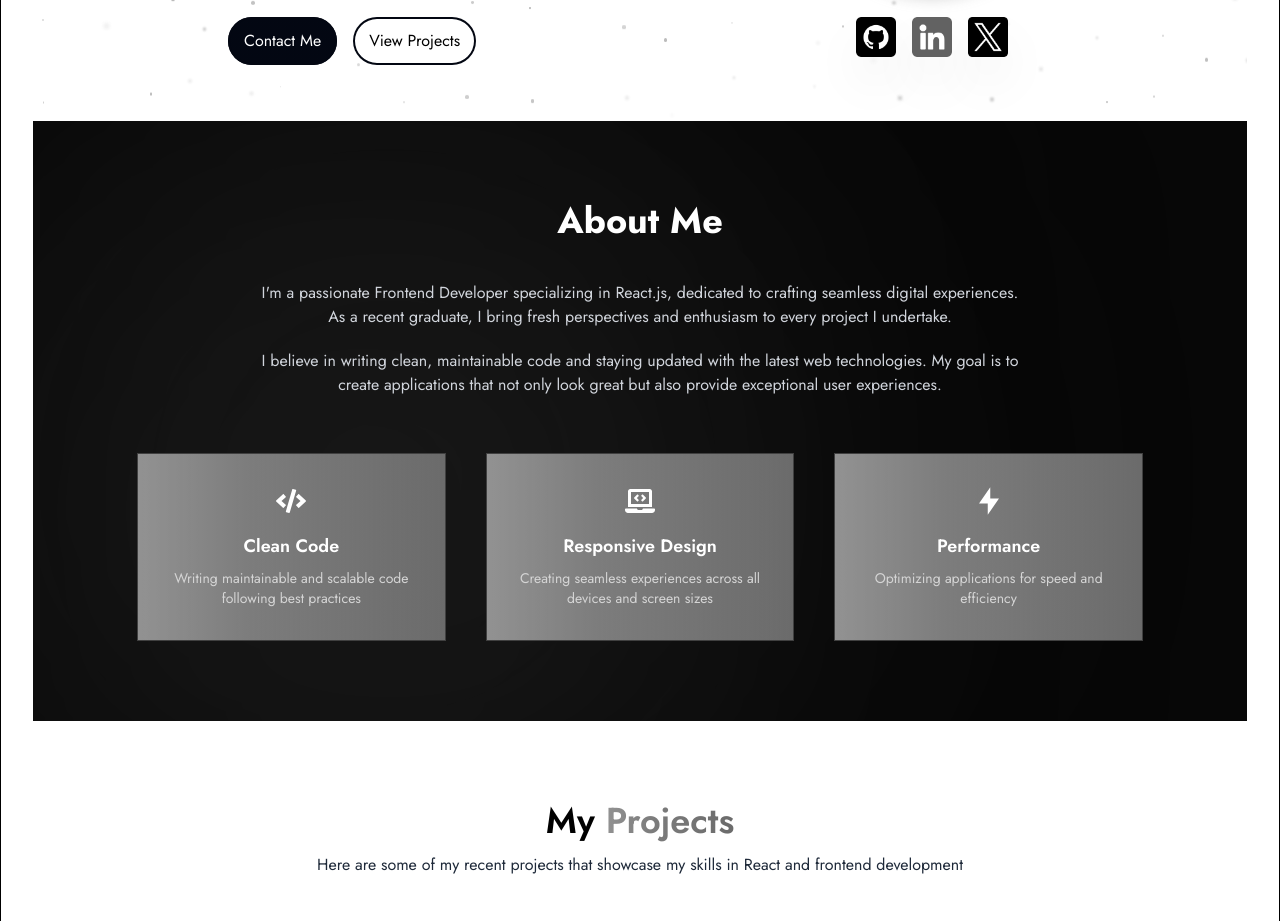
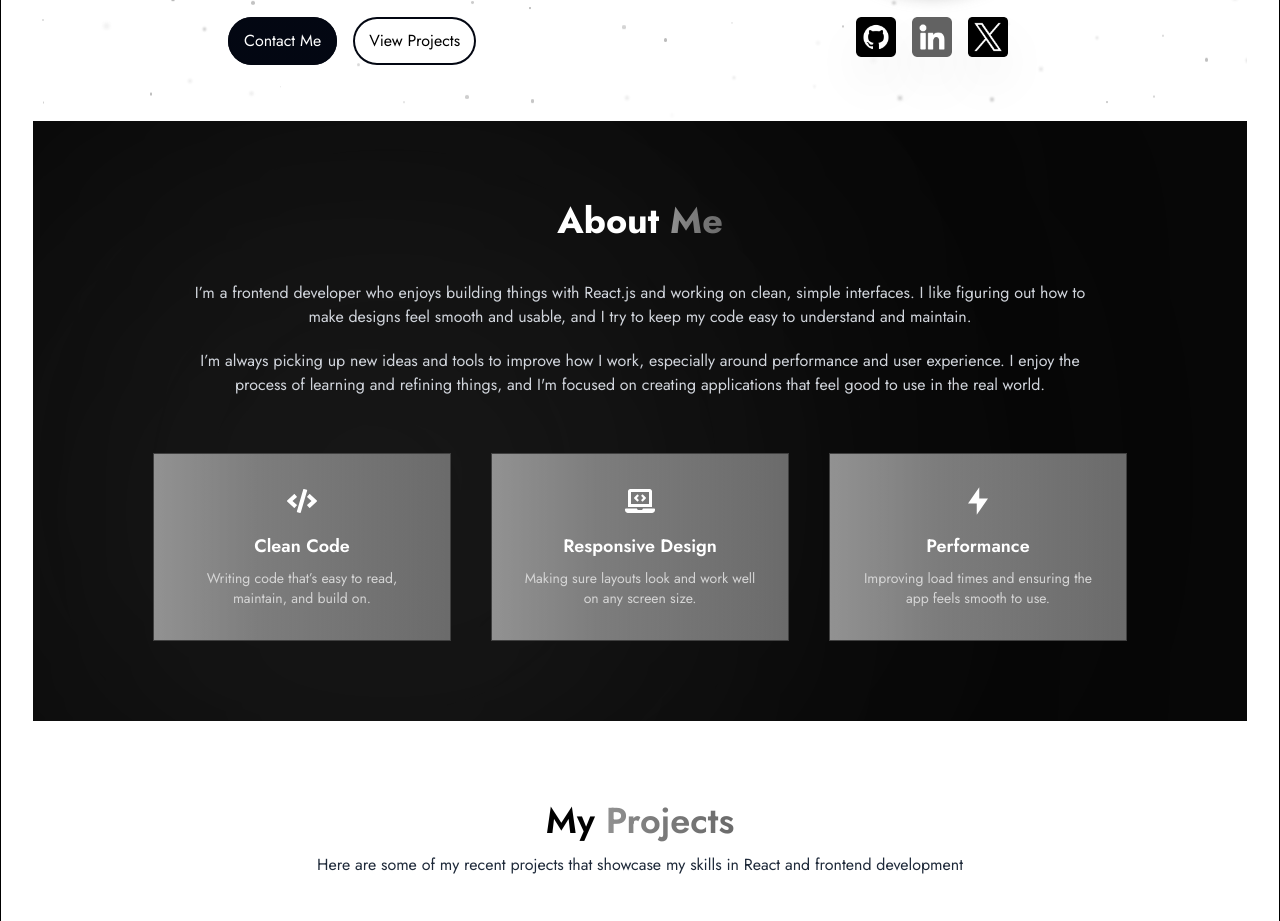
Before and after one commit to usanjay/portfolio, a React (Vite) app: page / in a window 1280 px wide. Shown: the part 420-1341 px from the top of the page. Built offline with nearby package versions, Linux system fonts and the light colour scheme.

Commit message:
update - about me section styles

```diff
--- a/package.json
+++ b/package.json
@@ -24,14 +24,14 @@
     "react-icons": "^5.5.0",
     "react-responsive": "^10.0.1",
     "react-router": "^7.9.6",
-    "react-router-dom": "^7.9.6",
-    "tailwindcss": "^4.1.17"
+    "react-router-dom": "^7.9.6"
   },
   "devDependencies": {
     "@eslint/js": "^9.39.1",
     "@types/react": "^19.2.2",
     "@types/react-dom": "^19.2.2",
     "@vitejs/plugin-react": "^5.1.0",
+    "autoprefixer": "^10.4.22",
     "babel-plugin-react-compiler": "^1.0.0",
     "eslint": "^9.39.1",
     "eslint-plugin-react-hooks": "^7.0.1",
@@ -39,6 +39,7 @@
     "globals": "^16.5.0",
     "prettier": "^3.7.2",
     "prettier-plugin-tailwindcss": "^0.7.1",
+    "tailwindcss": "^4.1.17",
     "vite": "^7.2.2"
   }
 }
--- a/src/home/about/AboutFeatures.jsx
+++ b/src/home/about/AboutFeatures.jsx
@@ -1,4 +1,3 @@
-// AboutFeatures.jsx
 import React from "react";
 import { FaCode, FaLaptopCode } from "react-icons/fa";
 import { RiFlashlightFill } from "react-icons/ri";
@@ -8,45 +7,35 @@ function AboutFeatures() {
     {
       icon: <FaCode className="text-3xl" />,
       title: "Clean Code",
-            desc: "Writing maintainable and scalable code following best practices",
+      desc: "Writing code that’s easy to read, maintain, and build on.",
     },
     {
       icon: <FaLaptopCode className="text-3xl" />,
       title: "Responsive Design",
-            desc: "Creating seamless experiences across all devices and screen sizes",
+      desc: "Making sure layouts look and work well on any screen size.",
     },
     {
       icon: <RiFlashlightFill className="text-3xl" />,
       title: "Performance",
-            desc: "Optimizing applications for speed and efficiency",
+      desc: "Improving load times and ensuring the app feels smooth to use.",
     },
   ];
 
   return (
-        <div className="grid grid-cols-1 md:grid-cols-3 gap-10 md:px-10 lg:px-20 mt-10">
+    <div className="grid grid-cols-1 md:grid-cols-3 gap-10 mt-10 lg:px-20">
       {features.map((f, i) => (
         <div
           key={i}
           className={`
                         group border border-gray-700
                         p-8 text-center flex flex-col items-center
-                        transition-all duration-300 ease-in
-
-                        /* Mobile: always gradient */
+                        transition-all duration-300 ease-in md:hover:scale-105
                         gradient-bg-color sm:grayscale-100 hover:grayscale-0
-
-                        /* Hover scaling on desktop */
-                        md:hover:scale-105
                     `}
         >
-                    {/* icon wrapper */}
-                    <div className="text-white mb-4 group-hover:animate-shake">
-                        {f.icon}
-                    </div>
+          <div className="text-white mb-4 duration-300 ease-in ">{f.icon}</div>
 
-                    <h3 className="text-lg font-semibold text-white mb-2">
-                        {f.title}
-                    </h3>
+          <h3 className="text-lg font-semibold text-white mb-2">{f.title}</h3>
           <p className="text-gray-300 text-sm">{f.desc}</p>
         </div>
       ))}
--- a/src/home/about/AboutMe.jsx
+++ b/src/home/about/AboutMe.jsx
@@ -1,33 +1,38 @@
 // AboutMe.jsx
 import React from "react";
 import Background from "./Background";
-import AboutFeatures from "./AboutFeatures";   // <-- new component
+import AboutFeatures from "./AboutFeatures";
 
 function AboutMe() {
   return (
-        <section id="about" className="px-6 py-20 relative">
+    <section id="about" className=" py-20 relative">
       <Background className="bg-gray-950 grayscale-100" />
 
+      <div className="max-w-7xl mx-auto px-6 md:px-10 ">
         <h2 className="text-3xl md:text-4xl font-bold text-center mb-10 text-white">
-                About Me
+          About{"  "}
+          <span className="gradient-text sm:grayscale-100 sm:hover:grayscale-0  ">
+            Me
+          </span>
         </h2>
 
-            <div className="max-w-3xl mx-auto text-center text-gray-300 space-y-5 mb-14">
+        <div className="max-w-4xl mx-auto text-center text-gray-300 space-y-5 mb-14">
           <p>
-                    I'm a passionate Frontend Developer specializing in React.js,
-                    dedicated to crafting seamless digital experiences. As a recent
-                    graduate, I bring fresh perspectives and enthusiasm to every project I
-                    undertake.
+            I’m a frontend developer who enjoys building things with React.js
+            and working on clean, simple interfaces. I like figuring out how to
+            make designs feel smooth and usable, and I try to keep my code easy
+            to understand and maintain.
           </p>
           <p>
-                    I believe in writing clean, maintainable code and staying updated with
-                    the latest web technologies. My goal is to create applications that
-                    not only look great but also provide exceptional user experiences.
+            I’m always picking up new ideas and tools to improve how I work,
+            especially around performance and user experience. I enjoy the
+            process of learning and refining things, and I'm focused on creating
+            applications that feel good to use in the real world.
           </p>
         </div>
 
-            {/* Features Component */}
         <AboutFeatures />
+      </div>
     </section>
   );
 }
--- a/tailwind.config.js
+++ /dev/null
@@ -1,24 +0,0 @@
-/** @type {import('tailwindcss').Config} */
-export default {
-  content: ["./index.html", "./src/**/*.{js,jsx,ts,tsx}"],
-  theme: {
-    extend: {
-      keyframes: {
-        shake: {
-          "0%, 100%": { transform: "translateX(0)" },
-          "25%": { transform: "translateX(-4px)" },
-          "50%": { transform: "translateX(4px)" },
-          "75%": { transform: "translateX(-4px)" },
-        },
-      },
-      animation: {
-        shake: "shake 0.4s ease-in-out infinite",
-      },
-      boxShadow: {
-        "gradient-pink-purple":
-          "0 10px 40px -5px rgba(236, 72, 153, 0.5), 0 20px 60px -10px rgba(139, 92, 246, 0.4)",
-      },
-    },
-  },
-  plugins: [],
-};
```
Also changed, not shown: 1 other file (tests, documents, lock files or other folders). Lines whose indentation alone changed are shown as unchanged.
